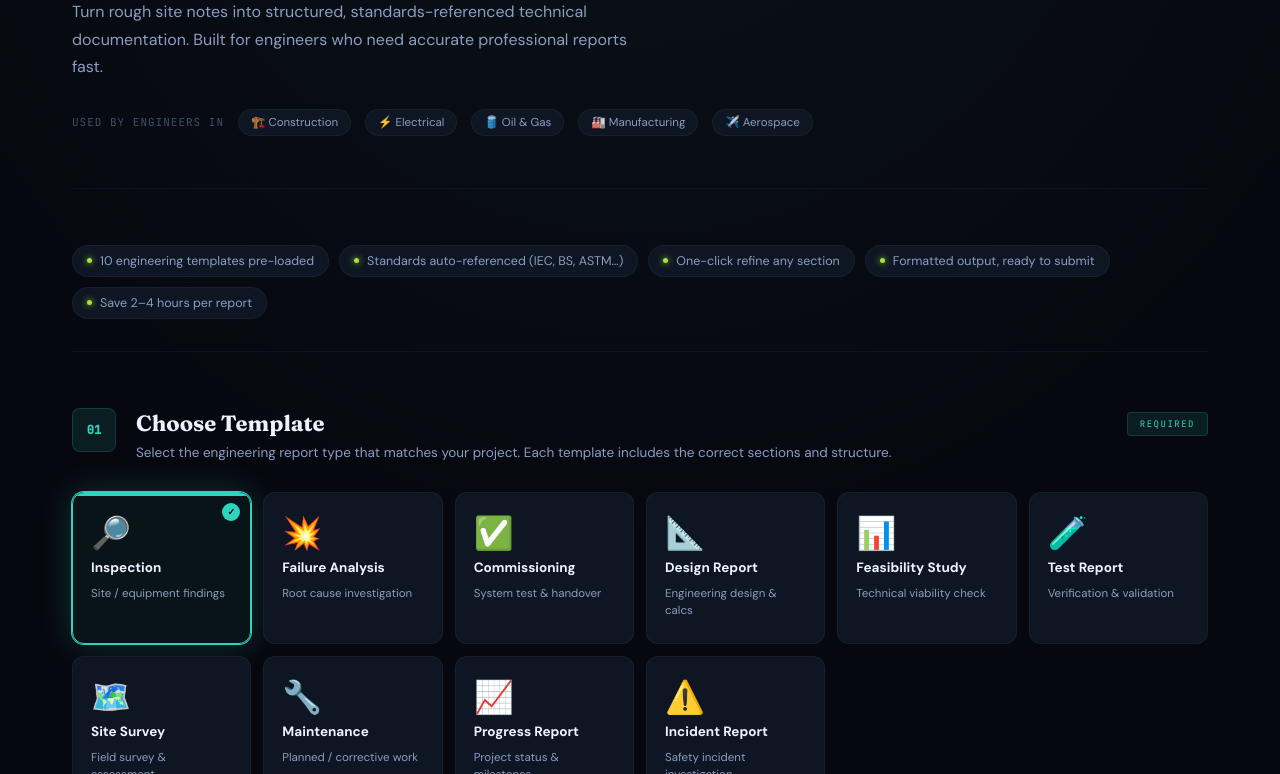
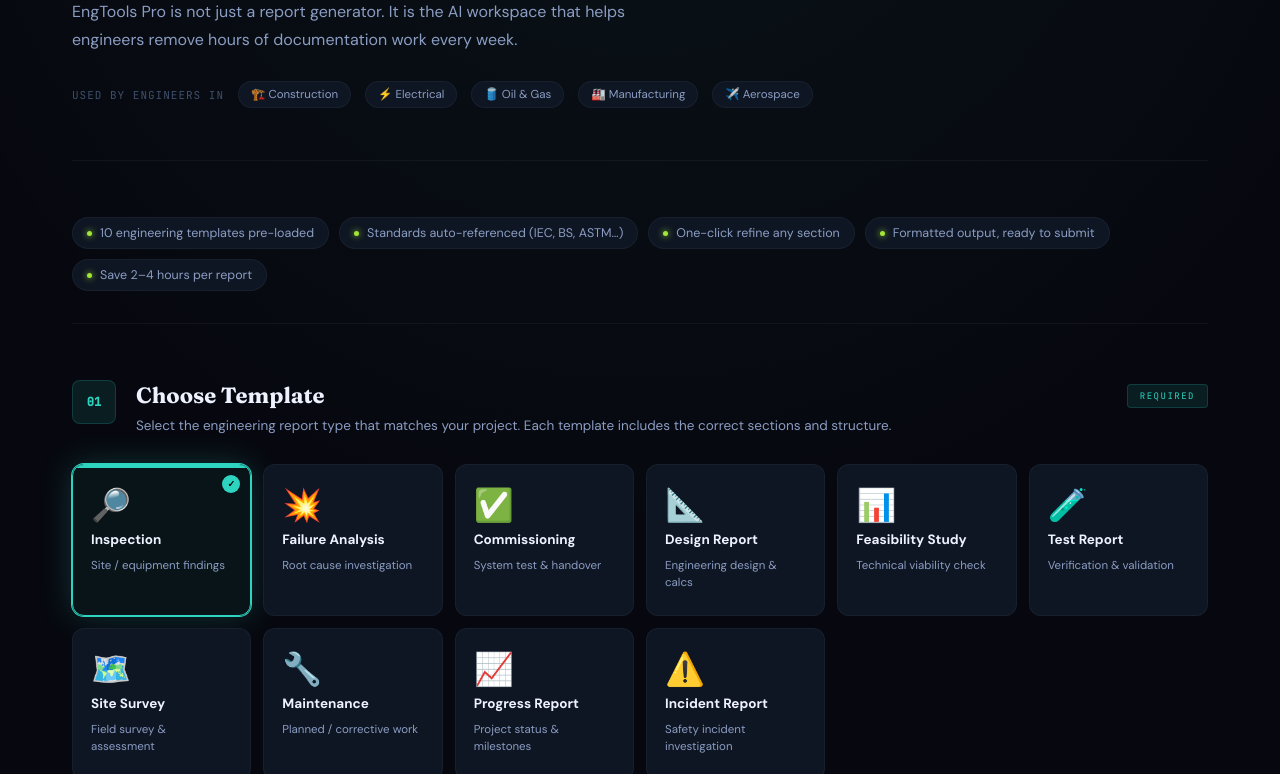
Before and after one commit to dubem148/engtoolspro, a plain HTML site: page app.html in a window 1280 px wide. Shown: the part 326-1100 px from the top of the page. Drawn offline with Linux system fonts and the light colour scheme.

Commit message:
Update hero vision sentence

```diff
--- a/app.html
+++ b/app.html
@@ -722,7 +722,7 @@ select option { background:var(--surface); color:var(--t1); }
   <div class="page-hero">
     <div class="hero-eyebrow">AI Report Generator</div>
     <h1 class="hero-title">Engineering reports<br>in minutes, not hours.</h1>
-    <p class="hero-sub">Turn rough site notes into structured, standards-referenced technical documentation. Built for engineers who need accurate professional reports fast.</p>
+    <p class="hero-sub">EngTools Pro is not just a report generator. It is the AI workspace that helps engineers remove hours of documentation work every week.</p>
     <div class="hero-trusted">
       <span class="trust-label">Used by engineers in</span>
       <span class="trust-tag">🏗️ Construction</span>
```
